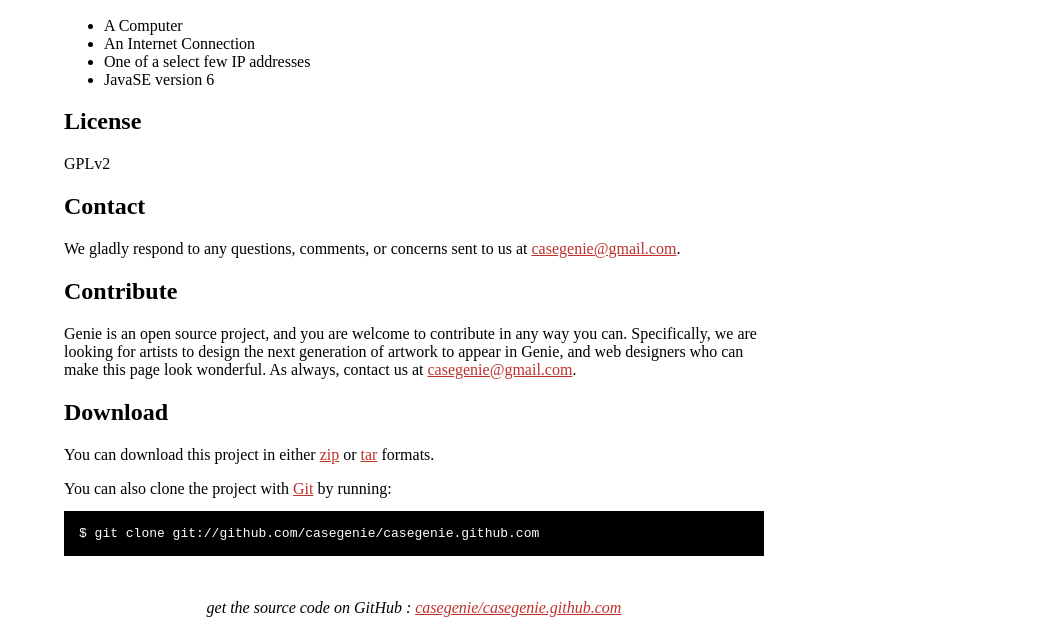
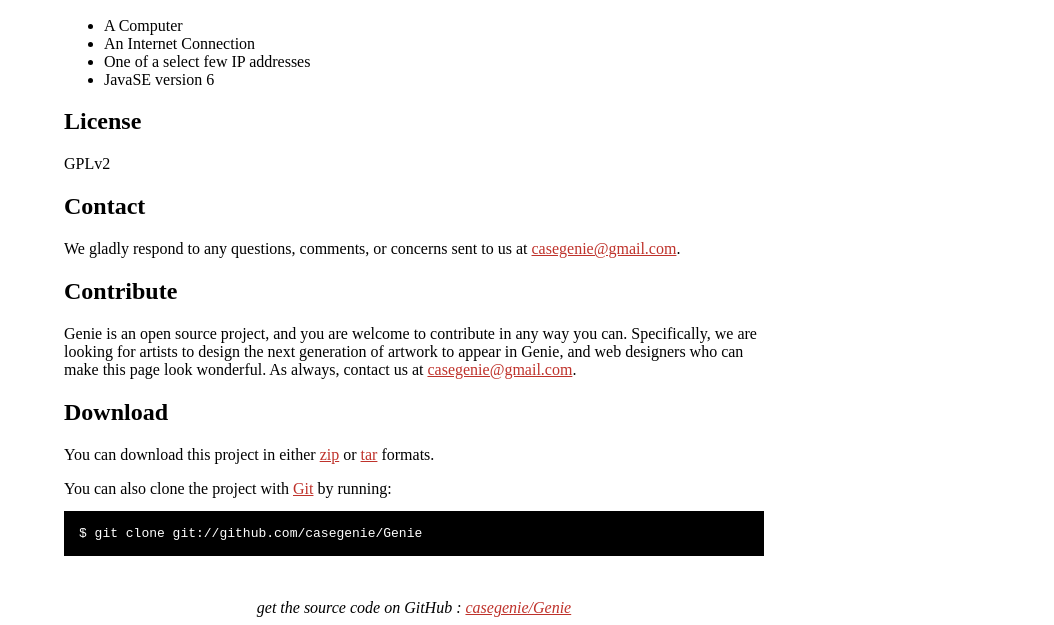
Before and after one commit to casegenie/casegenie.github.com, a plain HTML site: page index.html in a window 1280 px wide. Shown: the part 346-971 px from the top of the page, without its empty margins (226-1280 px from the left). Drawn offline with Linux system fonts and the light colour scheme.

Commit message:
Fixed URLs to point to the actual Genie repository

```diff
--- a/index.html
+++ b/index.html
@@ -39,12 +39,12 @@
 
 <body>
   <p>
-    <a href="http://github.com/casegenie/casegenie.github.com"><img style="position: absolute; top: 0; right: 0; border: 0;" src="http://s3.amazonaws.com/github/ribbons/forkme_right_darkblue_121621.png" alt="Fork me on GitHub" /></a>
+    <a href="http://github.com/casegenie/Genie"><img style="position: absolute; top: 0; right: 0; border: 0;" src="http://s3.amazonaws.com/github/ribbons/forkme_right_darkblue_121621.png" alt="Fork me on GitHub" /></a>
     </p>
 
   <div id="container">
 
-    <h1><a href="http://github.com/casegenie/casegenie.github.com">The Case Genie</a> </h1>
+    <h1><a href="http://github.com/casegenie/Genie">The Case Genie</a> </h1>
     <div class="description">
         A completely decentralized friend-to-friend information sharing application.
     </div>
@@ -80,16 +80,16 @@
     <h2>Download</h2>
     <p>
       You can download this project in either
-      <a href="http://github.com/casegenie/casegenie.github.com/zipball/master">zip</a> or
-      <a href="http://github.com/casegenie/casegenie.github.com/tarball/master">tar</a> formats.
+      <a href="http://github.com/casegenie/Genie/zipball/master">zip</a> or
+      <a href="http://github.com/casegenie/Genie/tarball/master">tar</a> formats.
     </p>
     <div>You can also clone the project with <a href="http://git-scm.com">Git</a>
       by running:
-      <pre>$ git clone git://github.com/casegenie/casegenie.github.com</pre>
+      <pre>$ git clone git://github.com/casegenie/Genie</pre>
     </div>
 
     <div class="footer">
-      get the source code on GitHub : <a href="http://github.com/casegenie/casegenie.github.com">casegenie/casegenie.github.com</a>
+      get the source code on GitHub : <a href="http://github.com/casegenie/Genie">casegenie/Genie</a>
     </div>
 
   </div>
```
